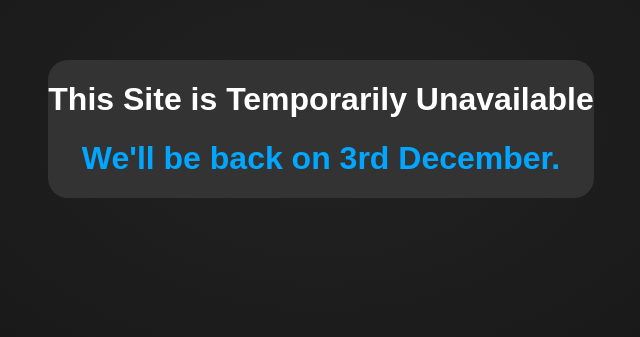
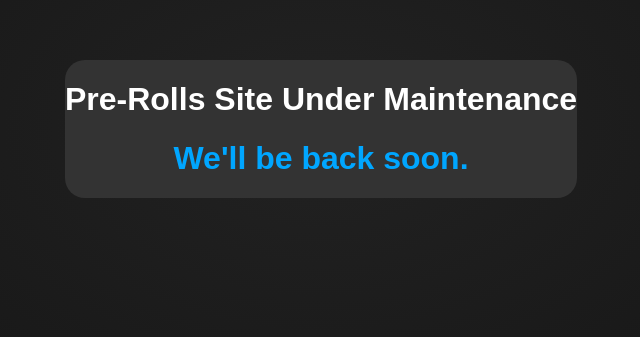
Before and after one commit to TypicalNerds/API, a plain HTML site: page webpages/preroll-maintenance/index.html in a window 1280 px wide. Shown: the part 279-616 px from the top of the page, without its empty margins (319-959 px from the left). Drawn offline with Linux system fonts and the light colour scheme.

Commit message:
Generic Pre-Rolls Maintenance Msg

```diff
--- a/webpages/preroll-maintenance/index.html
+++ b/webpages/preroll-maintenance/index.html
@@ -34,8 +34,8 @@
 </head>
 <body>
     <a href="https://www.reddit.com/r/PlexPrerolls/">
-        <h1>This Site is Temporarily Unavailable</h1>
-        <h1 style="color: #00a6ff;">We'll be back on 3rd December.</h1>
+        <h1>Pre-Rolls Site Under Maintenance</h1>
+        <h1 style="color: #00a6ff;">We'll be back soon.</h1>
     </a>
 </body>
 </html>
```
